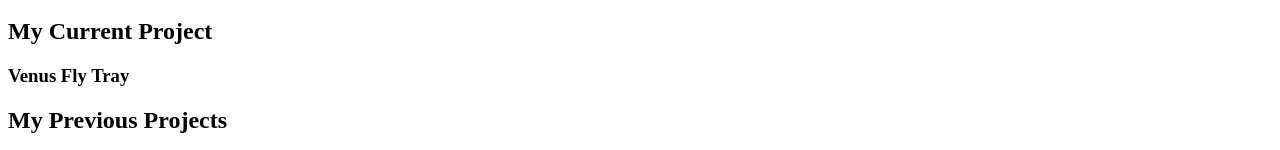
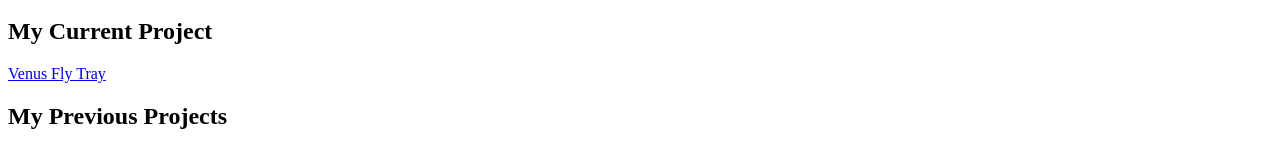
Before and after one commit to chernhaw/portfolio, a plain HTML site: page index.html in a window 1280 px wide. Shown: the part 876-1026 px from the top of the page. Drawn offline with Linux system fonts and the light colour scheme.

Commit message:
Update index.html

```diff
--- a/index.html
+++ b/index.html
@@ -66,8 +66,8 @@ https://developer.mozilla.org/en-US/docs/Web/HTML/Element/img#attr-height -->
 
 
          <h2>My Current Project</h2>
-    <h3>Venus Fly Tray</h3>
-        <div><a href="./public/venusflytray.html"></a>
+
+        <div><a href="./public/venusflytray.html">Venus Fly Tray</a>
 
         <h2>My Previous Projects</h2>
         <ul>
```
